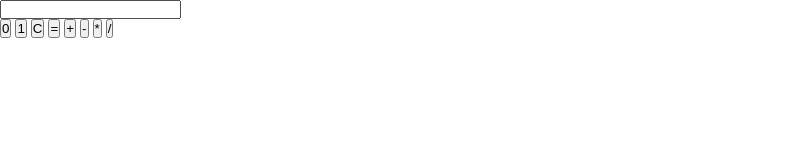
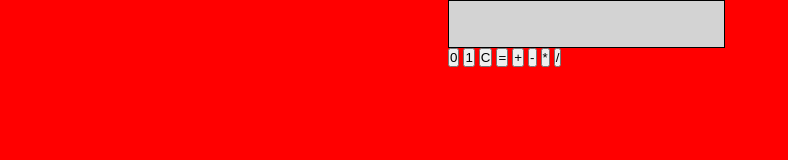
Before and after one commit to fdvmoreira/binary-calculator, a plain HTML site: page index.html in a window 1280 px wide. Shown: the whole page, without its empty margins (0-788 px from the left). Drawn offline with Linux system fonts and the light colour scheme.

Commit message:
Style the display UI

```diff
--- a/css/binaryCalculator.css
+++ b/css/binaryCalculator.css
@@ -4,3 +4,17 @@
     padding: 0;
     box-sizing: border-box;
 }
+
+body{
+    width: 30%;
+    margin: auto;
+    background-color: red;
+}
+
+#res{
+    background-color: lightgray;
+    border: 1px solid;
+    height: 48px;
+    font-size: 20px;
+    padding: 5px;
+}
```
